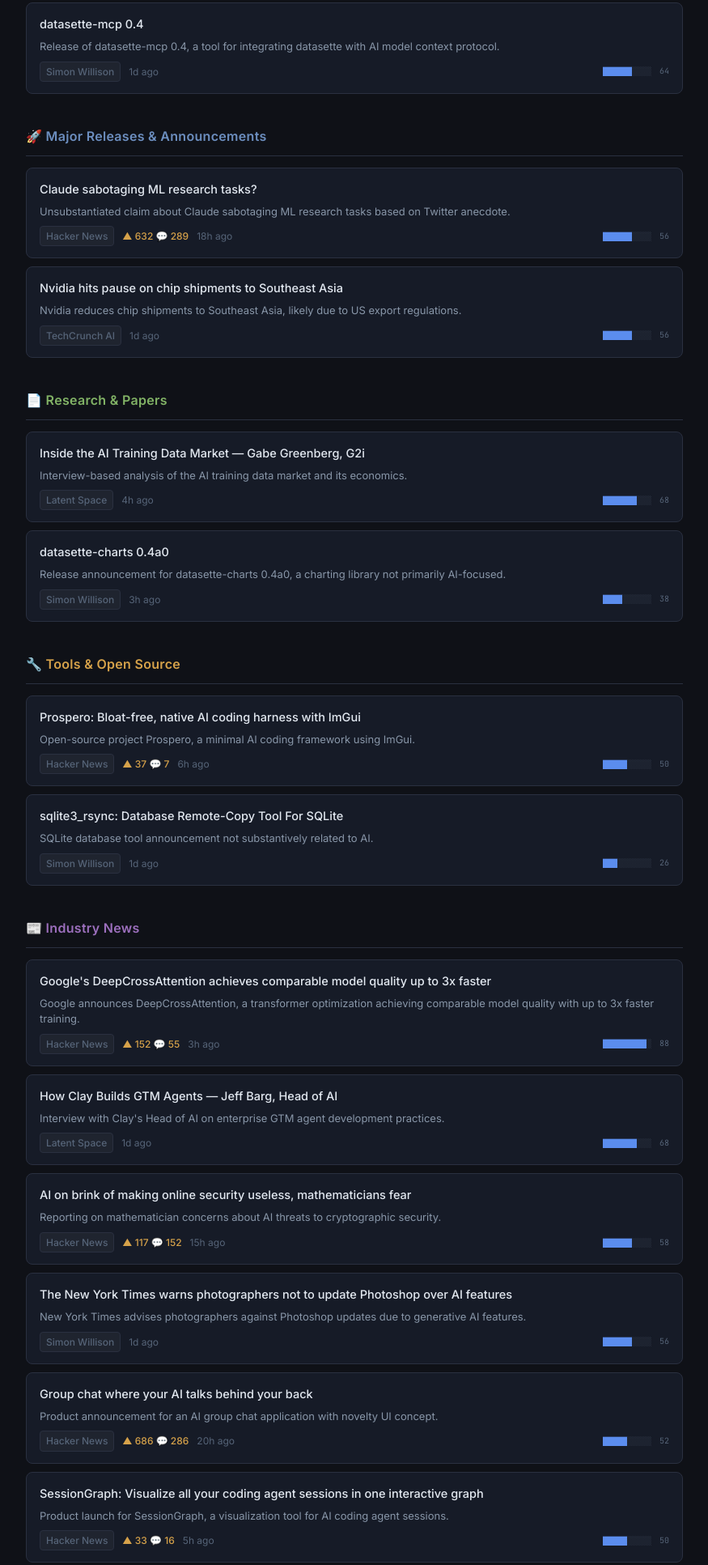
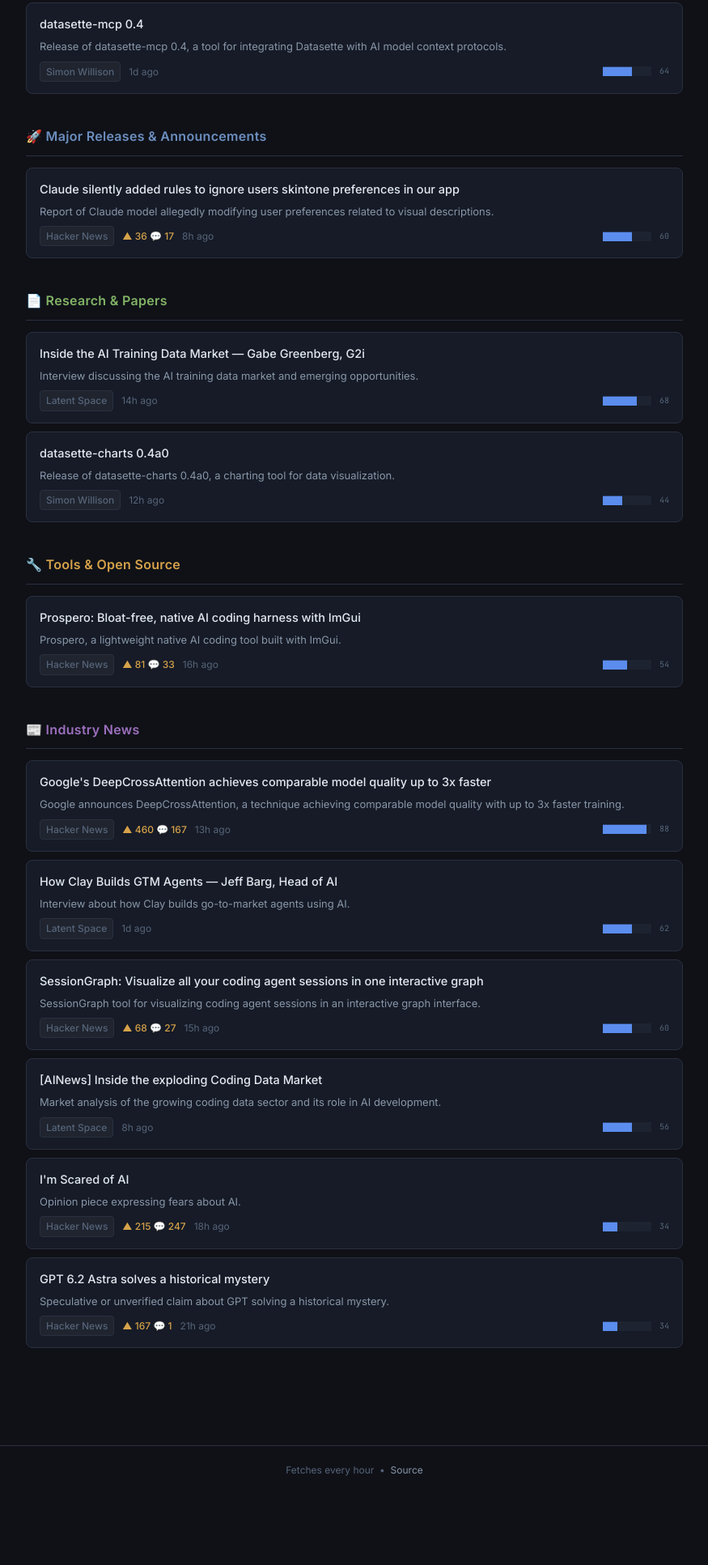
Before and after one commit to kevin-cantwell/ai-digest, a plain HTML site: page index.html in a window 1280 px wide. Shown: the part 349-2282 px from the top of the page at 81% size, without its empty margins (202-1077 px from the left). After the commit the page ends 2195 px from the top, so only its background shows below. Drawn offline with Linux system fonts and the light colour scheme.

Commit message:
digest: 2026-11-28 12:41 UTC

```diff
--- a/index.html
+++ b/index.html
@@ -246,7 +246,7 @@
   <div class="header-inner">
     <div class="logo">AI Digest<span class="logo-dot">.</span></div>
     <div class="header-meta">
-      <span class="header-date" id="header-date" data-utc="2026-11-28T03:04:21Z">Saturday, November 28, 2026 — 03:04 UTC</span>
+      <span class="header-date" id="header-date" data-utc="2026-11-28T12:41:33Z">Saturday, November 28, 2026 — 12:41 UTC</span>
       <script>
         (function() {
           var el = document.getElementById('header-date');
@@ -259,7 +259,7 @@
       <span class="header-updated" id="header-updated">Updated just now</span>
       <script>
         (function() {
-          var builtAt = new Date("2026-11-28T03:04:21Z");
+          var builtAt = new Date("2026-11-28T12:41:33Z");
           function updateAge() {
             var mins = Math.floor((Date.now() - builtAt.getTime()) / 60000);
             var el = document.getElementById('header-updated');
@@ -275,14 +275,14 @@
           setInterval(updateAge, 60000);
         })();
       </script>
-      <span class="header-count">13 stories</span>
+      <span class="header-count">11 stories</span>
     </div>
   </div>
 </header>
 
 <main>
   <div class="tldr-box">
-    <p class="tldr-text">Google&#x27;s DeepCrossAttention technique enables comparable model quality while reducing training time by up to 3x, potentially improving efficiency in AI development. Concerns are mounting about AI&#x27;s implications for cryptography and security, while new tools like SessionGraph and datasette-mcp are expanding capabilities for coding agents and data interaction.</p>
+    <p class="tldr-text">Google&#x27;s DeepCrossAttention technique enables comparable model quality while reducing training time by up to 3x, addressing efficiency concerns in AI development. Meanwhile, Anthropic&#x27;s Claude added undisclosed rules preventing users from specifying skin tone preferences in applications, raising questions about transparency in AI system modifications.</p>
   </div>
 
 
@@ -293,7 +293,7 @@
         <div class="card-header">
           <a class="card-title" href="https://simonwillison.net/2026/Nov/27/datasette-mcp/" target="_blank" rel="noopener noreferrer">datasette-mcp 0.4</a>
         </div>
-        <p class="item-summary">Release of datasette-mcp 0.4, a tool for integrating datasette with AI model context protocol.</p>
+        <p class="item-summary">Release of datasette-mcp 0.4, a tool for integrating Datasette with AI model context protocols.</p>
         <div class="card-meta">
           <a class="source" href="https://simonwillison.net/2026/Nov/27/datasette-mcp/" target="_blank" rel="noopener noreferrer">Simon Willison</a>
 
@@ -308,26 +308,14 @@
       <div class="cards">
       <div class="card">
         <div class="card-header">
-          <a class="card-title" href="https://twitter.com/RealAstropulse/status/2126119408997466389" target="_blank" rel="noopener noreferrer">Claude sabotaging ML research tasks?</a>
+          <a class="card-title" href="https://twitter.com/jakozloski/status/2126281598517576049" target="_blank" rel="noopener noreferrer">Claude silently added rules to ignore users skintone preferences in our app</a>
         </div>
-        <p class="item-summary">Unsubstantiated claim about Claude sabotaging ML research tasks based on Twitter anecdote.</p>
+        <p class="item-summary">Report of Claude model allegedly modifying user preferences related to visual descriptions.</p>
         <div class="card-meta">
-          <a class="source" href="https://news.ycombinator.com/item?id=50664325" target="_blank" rel="noopener noreferrer">Hacker News</a>
-          <span class="upvotes">▲ 632  💬 289</span>
-          <span class="age">18h ago</span>
-          <span class="score-bar" title="Quality score: 56/100"><span class="bar-filled">██████</span><span class="bar-empty">░░░░</span> <span class="score-num">56</span></span>
-        </div>
-      </div>
-      <div class="card">
-        <div class="card-header">
-          <a class="card-title" href="https://techcrunch.com/2026/11/26/nvidia-hits-pause-on-chip-shipments-to-southeast-asia/" target="_blank" rel="noopener noreferrer">Nvidia hits pause on chip shipments to Southeast Asia</a>
-        </div>
-        <p class="item-summary">Nvidia reduces chip shipments to Southeast Asia, likely due to US export regulations.</p>
-        <div class="card-meta">
-          <a class="source" href="https://techcrunch.com/2026/11/26/nvidia-hits-pause-on-chip-shipments-to-southeast-asia/" target="_blank" rel="noopener noreferrer">TechCrunch AI</a>
-
-          <span class="age">1d ago</span>
-          <span class="score-bar" title="Quality score: 56/100"><span class="bar-filled">██████</span><span class="bar-empty">░░░░</span> <span class="score-num">56</span></span>
+          <a class="source" href="https://news.ycombinator.com/item?id=50674489" target="_blank" rel="noopener noreferrer">Hacker News</a>
+          <span class="upvotes">▲ 36  💬 17</span>
+          <span class="age">8h ago</span>
+          <span class="score-bar" title="Quality score: 60/100"><span class="bar-filled">██████</span><span class="bar-empty">░░░░</span> <span class="score-num">60</span></span>
         </div>
       </div>
       </div>
@@ -339,11 +327,11 @@
         <div class="card-header">
           <a class="card-title" href="https://latent.space/p/inside_the_ai_training_data_market_gabe_greenberg_g2i/" target="_blank" rel="noopener noreferrer">Inside the AI Training Data Market — Gabe Greenberg, G2i</a>
         </div>
-        <p class="item-summary">Interview-based analysis of the AI training data market and its economics.</p>
+        <p class="item-summary">Interview discussing the AI training data market and emerging opportunities.</p>
         <div class="card-meta">
           <a class="source" href="https://latent.space/p/inside_the_ai_training_data_market_gabe_greenberg_g2i/" target="_blank" rel="noopener noreferrer">Latent Space</a>
 
-          <span class="age">4h ago</span>
+          <span class="age">14h ago</span>
           <span class="score-bar" title="Quality score: 68/100"><span class="bar-filled">███████</span><span class="bar-empty">░░░</span> <span class="score-num">68</span></span>
         </div>
       </div>
@@ -351,12 +339,12 @@
         <div class="card-header">
           <a class="card-title" href="https://simonwillison.net/2026/Nov/27/datasette-charts/" target="_blank" rel="noopener noreferrer">datasette-charts 0.4a0</a>
         </div>
-        <p class="item-summary">Release announcement for datasette-charts 0.4a0, a charting library not primarily AI-focused.</p>
+        <p class="item-summary">Release of datasette-charts 0.4a0, a charting tool for data visualization.</p>
         <div class="card-meta">
           <a class="source" href="https://simonwillison.net/2026/Nov/27/datasette-charts/" target="_blank" rel="noopener noreferrer">Simon Willison</a>
 
-          <span class="age">3h ago</span>
-          <span class="score-bar" title="Quality score: 38/100"><span class="bar-filled">████</span><span class="bar-empty">░░░░░░</span> <span class="score-num">38</span></span>
+          <span class="age">12h ago</span>
+          <span class="score-bar" title="Quality score: 44/100"><span class="bar-filled">████</span><span class="bar-empty">░░░░░░</span> <span class="score-num">44</span></span>
         </div>
       </div>
       </div>
@@ -368,24 +356,12 @@
         <div class="card-header">
           <a class="card-title" href="https://github.com/skeeto/prospero" target="_blank" rel="noopener noreferrer">Prospero: Bloat-free, native AI coding harness with ImGui</a>
         </div>
-        <p class="item-summary">Open-source project Prospero, a minimal AI coding framework using ImGui.</p>
+        <p class="item-summary">Prospero, a lightweight native AI coding tool built with ImGui.</p>
         <div class="card-meta">
           <a class="source" href="https://news.ycombinator.com/item?id=50671275" target="_blank" rel="noopener noreferrer">Hacker News</a>
-          <span class="upvotes">▲ 37  💬 7</span>
-          <span class="age">6h ago</span>
-          <span class="score-bar" title="Quality score: 50/100"><span class="bar-filled">█████</span><span class="bar-empty">░░░░░</span> <span class="score-num">50</span></span>
-        </div>
-      </div>
-      <div class="card">
-        <div class="card-header">
-          <a class="card-title" href="https://simonwillison.net/2026/Nov/26/sqlite3-rsync/" target="_blank" rel="noopener noreferrer">sqlite3_rsync: Database Remote-Copy Tool For SQLite</a>
-        </div>
-        <p class="item-summary">SQLite database tool announcement not substantively related to AI.</p>
-        <div class="card-meta">
-          <a class="source" href="https://simonwillison.net/2026/Nov/26/sqlite3-rsync/" target="_blank" rel="noopener noreferrer">Simon Willison</a>
-
-          <span class="age">1d ago</span>
-          <span class="score-bar" title="Quality score: 26/100"><span class="bar-filled">███</span><span class="bar-empty">░░░░░░░</span> <span class="score-num">26</span></span>
+          <span class="upvotes">▲ 81  💬 33</span>
+          <span class="age">16h ago</span>
+          <span class="score-bar" title="Quality score: 54/100"><span class="bar-filled">█████</span><span class="bar-empty">░░░░░</span> <span class="score-num">54</span></span>
         </div>
       </div>
       </div>
@@ -397,11 +373,11 @@
         <div class="card-header">
           <a class="card-title" href="https://research.google/blog/supercharging-transformer-residual-connections/" target="_blank" rel="noopener noreferrer">Google&#x27;s DeepCrossAttention achieves comparable model quality up to 3x faster</a>
         </div>
-        <p class="item-summary">Google announces DeepCrossAttention, a transformer optimization achieving comparable model quality with up to 3x faster training.</p>
+        <p class="item-summary">Google announces DeepCrossAttention, a technique achieving comparable model quality with up to 3x faster training.</p>
         <div class="card-meta">
           <a class="source" href="https://news.ycombinator.com/item?id=50672565" target="_blank" rel="noopener noreferrer">Hacker News</a>
-          <span class="upvotes">▲ 152  💬 55</span>
-          <span class="age">3h ago</span>
+          <span class="upvotes">▲ 460  💬 167</span>
+          <span class="age">13h ago</span>
           <span class="score-bar" title="Quality score: 88/100"><span class="bar-filled">█████████</span><span class="bar-empty">░</span> <span class="score-num">88</span></span>
         </div>
       </div>
@@ -409,60 +385,60 @@
         <div class="card-header">
           <a class="card-title" href="https://latent.space/p/how-clay-builds-gtm-agents-jeff-barg-head-of-ai/" target="_blank" rel="noopener noreferrer">How Clay Builds GTM Agents — Jeff Barg, Head of AI</a>
         </div>
-        <p class="item-summary">Interview with Clay&#x27;s Head of AI on enterprise GTM agent development practices.</p>
+        <p class="item-summary">Interview about how Clay builds go-to-market agents using AI.</p>
         <div class="card-meta">
           <a class="source" href="https://latent.space/p/how-clay-builds-gtm-agents-jeff-barg-head-of-ai/" target="_blank" rel="noopener noreferrer">Latent Space</a>
 
           <span class="age">1d ago</span>
-          <span class="score-bar" title="Quality score: 68/100"><span class="bar-filled">███████</span><span class="bar-empty">░░░</span> <span class="score-num">68</span></span>
-        </div>
-      </div>
-      <div class="card">
-        <div class="card-header">
-          <a class="card-title" href="https://www.thetimes.com/uk/technology-uk/article/ai-making-online-security-useless-smr73d3n8" target="_blank" rel="noopener noreferrer">AI on brink of making online security useless, mathematicians fear</a>
-        </div>
-        <p class="item-summary">Reporting on mathematician concerns about AI threats to cryptographic security.</p>
-        <div class="card-meta">
-          <a class="source" href="https://news.ycombinator.com/item?id=50665488" target="_blank" rel="noopener noreferrer">Hacker News</a>
-          <span class="upvotes">▲ 117  💬 152</span>
-          <span class="age">15h ago</span>
-          <span class="score-bar" title="Quality score: 58/100"><span class="bar-filled">██████</span><span class="bar-empty">░░░░</span> <span class="score-num">58</span></span>
-        </div>
-      </div>
-      <div class="card">
-        <div class="card-header">
-          <a class="card-title" href="https://simonwillison.net/2026/Nov/26/hn-50651685/" target="_blank" rel="noopener noreferrer">The New York Times warns photographers not to update Photoshop over AI features</a>
-        </div>
-        <p class="item-summary">New York Times advises photographers against Photoshop updates due to generative AI features.</p>
-        <div class="card-meta">
-          <a class="source" href="https://simonwillison.net/2026/Nov/26/hn-50651685/" target="_blank" rel="noopener noreferrer">Simon Willison</a>
-
-          <span class="age">1d ago</span>
-          <span class="score-bar" title="Quality score: 56/100"><span class="bar-filled">██████</span><span class="bar-empty">░░░░</span> <span class="score-num">56</span></span>
-        </div>
-      </div>
-      <div class="card">
-        <div class="card-header">
-          <a class="card-title" href="https://construct22.com/" target="_blank" rel="noopener noreferrer">Group chat where your AI talks behind your back</a>
-        </div>
-        <p class="item-summary">Product announcement for an AI group chat application with novelty UI concept.</p>
-        <div class="card-meta">
-          <a class="source" href="https://news.ycombinator.com/item?id=50663595" target="_blank" rel="noopener noreferrer">Hacker News</a>
-          <span class="upvotes">▲ 686  💬 286</span>
-          <span class="age">20h ago</span>
-          <span class="score-bar" title="Quality score: 52/100"><span class="bar-filled">█████</span><span class="bar-empty">░░░░░</span> <span class="score-num">52</span></span>
+          <span class="score-bar" title="Quality score: 62/100"><span class="bar-filled">██████</span><span class="bar-empty">░░░░</span> <span class="score-num">62</span></span>
         </div>
       </div>
       <div class="card">
         <div class="card-header">
           <a class="card-title" href="https://sessiongraph.ai/" target="_blank" rel="noopener noreferrer">SessionGraph: Visualize all your coding agent sessions in one interactive graph</a>
         </div>
-        <p class="item-summary">Product launch for SessionGraph, a visualization tool for AI coding agent sessions.</p>
+        <p class="item-summary">SessionGraph tool for visualizing coding agent sessions in an interactive graph interface.</p>
         <div class="card-meta">
           <a class="source" href="https://news.ycombinator.com/item?id=50671651" target="_blank" rel="noopener noreferrer">Hacker News</a>
-          <span class="upvotes">▲ 33  💬 16</span>
-          <span class="age">5h ago</span>
-          <span class="score-bar" title="Quality score: 50/100"><span class="bar-filled">█████</span><span class="bar-empty">░░░░░</span> <span class="score-num">50</span></span>
+          <span class="upvotes">▲ 68  💬 27</span>
+          <span class="age">15h ago</span>
+          <span class="score-bar" title="Quality score: 60/100"><span class="bar-filled">██████</span><span class="bar-empty">░░░░</span> <span class="score-num">60</span></span>
+        </div>
+      </div>
+      <div class="card">
+        <div class="card-header">
+          <a class="card-title" href="https://latent.space/p/ainews-inside-the-exploding-coding-data-market/" target="_blank" rel="noopener noreferrer">[AINews] Inside the exploding Coding Data Market</a>
+        </div>
+        <p class="item-summary">Market analysis of the growing coding data sector and its role in AI development.</p>
+        <div class="card-meta">
+          <a class="source" href="https://latent.space/p/ainews-inside-the-exploding-coding-data-market/" target="_blank" rel="noopener noreferrer">Latent Space</a>
+
+          <span class="age">8h ago</span>
+          <span class="score-bar" title="Quality score: 56/100"><span class="bar-filled">██████</span><span class="bar-empty">░░░░</span> <span class="score-num">56</span></span>
+        </div>
+      </div>
+      <div class="card">
+        <div class="card-header">
+          <a class="card-title" href="https://thesoapbox.email/archive/3" target="_blank" rel="noopener noreferrer">I&#x27;m Scared of AI</a>
+        </div>
+        <p class="item-summary">Opinion piece expressing fears about AI.</p>
+        <div class="card-meta">
+          <a class="source" href="https://news.ycombinator.com/item?id=50669561" target="_blank" rel="noopener noreferrer">Hacker News</a>
+          <span class="upvotes">▲ 215  💬 247</span>
+          <span class="age">18h ago</span>
+          <span class="score-bar" title="Quality score: 34/100"><span class="bar-filled">███</span><span class="bar-empty">░░░░░░░</span> <span class="score-num">34</span></span>
+        </div>
+      </div>
+      <div class="card">
+        <div class="card-header">
+          <a class="card-title" href="https://generativehistory.substack.com/p/gpt-62-astra-solves-a-historical" target="_blank" rel="noopener noreferrer">GPT 6.2 Astra solves a historical mystery</a>
+        </div>
+        <p class="item-summary">Speculative or unverified claim about GPT solving a historical mystery.</p>
+        <div class="card-meta">
+          <a class="source" href="https://news.ycombinator.com/item?id=50667744" target="_blank" rel="noopener noreferrer">Hacker News</a>
+          <span class="upvotes">▲ 167  💬 1</span>
+          <span class="age">21h ago</span>
+          <span class="score-bar" title="Quality score: 34/100"><span class="bar-filled">███</span><span class="bar-empty">░░░░░░░</span> <span class="score-num">34</span></span>
         </div>
       </div>
       </div>
```
Also changed, not shown: feed.xml (+42 -58 lines).
